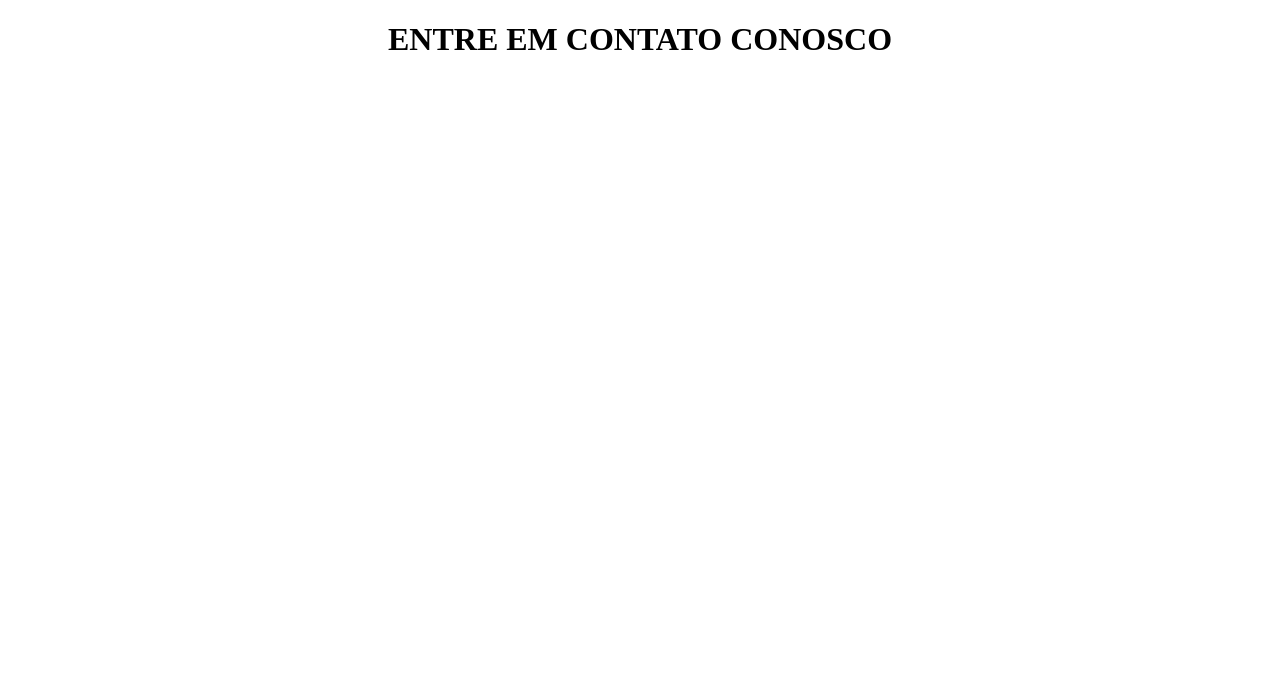
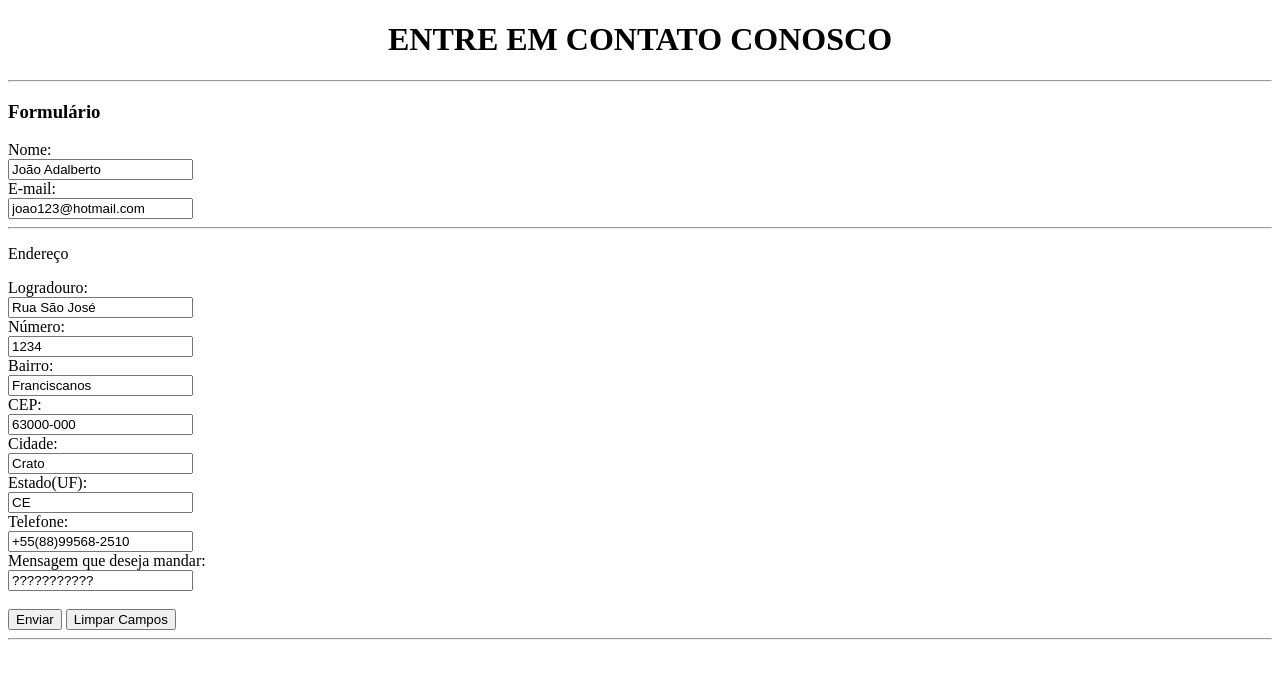
Before and after one commit to guylherme-sales/Contato, a plain HTML site: page index.html in a window 1280 px wide. Drawn offline with Linux system fonts and the light colour scheme.

Commit message:
criação do formulário e da pasta imagens

```diff
--- a/index.html
+++ b/index.html
@@ -11,5 +11,38 @@
     </head>
     <body>
         <h1 aling="center">ENTRE EM CONTATO CONOSCO</h1>
+
+        <hr>
+
+        <h3>Formulário</h3>
+
+        <form>
+            <label for="nome">Nome:</label><br>
+            <input type="text" id="nome" name="nome" value="João Adalberto"><br>
+            <label for="email">E-mail:</label><br>
+            <input type="text" id="email" name="email" value="joao123@hotmail.com"><br>
+            <hr>
+            <p>Endereço</p>
+            <label for="logradouro">Logradouro:</label><br>
+            <input type="text" id="logradouro" name="logradouro" value="Rua São José"><br>
+            <label for="numero">Número:</label><br>
+            <input type="number" id="numero" name="numero" value="1234"><br>
+            <label for="bairro">Bairro:</label><br>
+            <input type="text" id="bairro" name="bairro" value="Franciscanos"><br>
+            <label for="cep">CEP:</label><br>
+            <input type="text" id="cep" name="cep" value="63000-000"><br>
+            <label for="cidade">Cidade:</label><br>
+            <input type="text" id="cidade" name="cidade" value="Crato"><br>
+            <label for="estado">Estado(UF):</label><br>
+            <input type="text" id="estado" name="estado" value="CE"><br>
+            <label for="telefone">Telefone:</label><br>
+            <input type="text" id="telefone" name="telefone" value="+55(88)99568-2510"><br>
+            <label for="mensagem">Mensagem que deseja mandar:</label><br>
+            <input type="mensagem" id="mensagem" name="mensagem" value="???????????"><br><br>
+            <input type="submit" value="Enviar">
+            <input type="reset" value="Limpar Campos">
+        </form>
+
+        <hr>
     </body>
 </html>
```
Also changed, not shown: images/whatsapp-icon.png (added).
